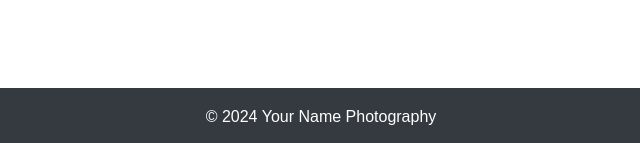
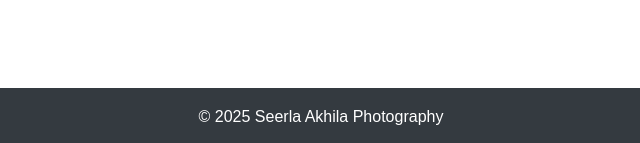
Before and after one commit to SeerlaAkhila/WT-Assignment1, a plain HTML site: page contact.html in a window 1280 px wide. Shown: the part 732-875 px from the top of the page, 319-959 px from the left. Drawn offline with nearby package versions, Linux system fonts and the light colour scheme.

Commit message:
Update contact.html

```diff
--- a/contact.html
+++ b/contact.html
@@ -69,7 +69,7 @@
 
     <!-- Footer -->
     <footer class="bg-dark text-white text-center py-3 mt-5">
-        © 2024 Your Name Photography
+        © 2025 Seerla Akhila Photography
     </footer>
 
     <script src="https://code.jquery.com/jquery-3.5.1.slim.min.js"></script>
```
